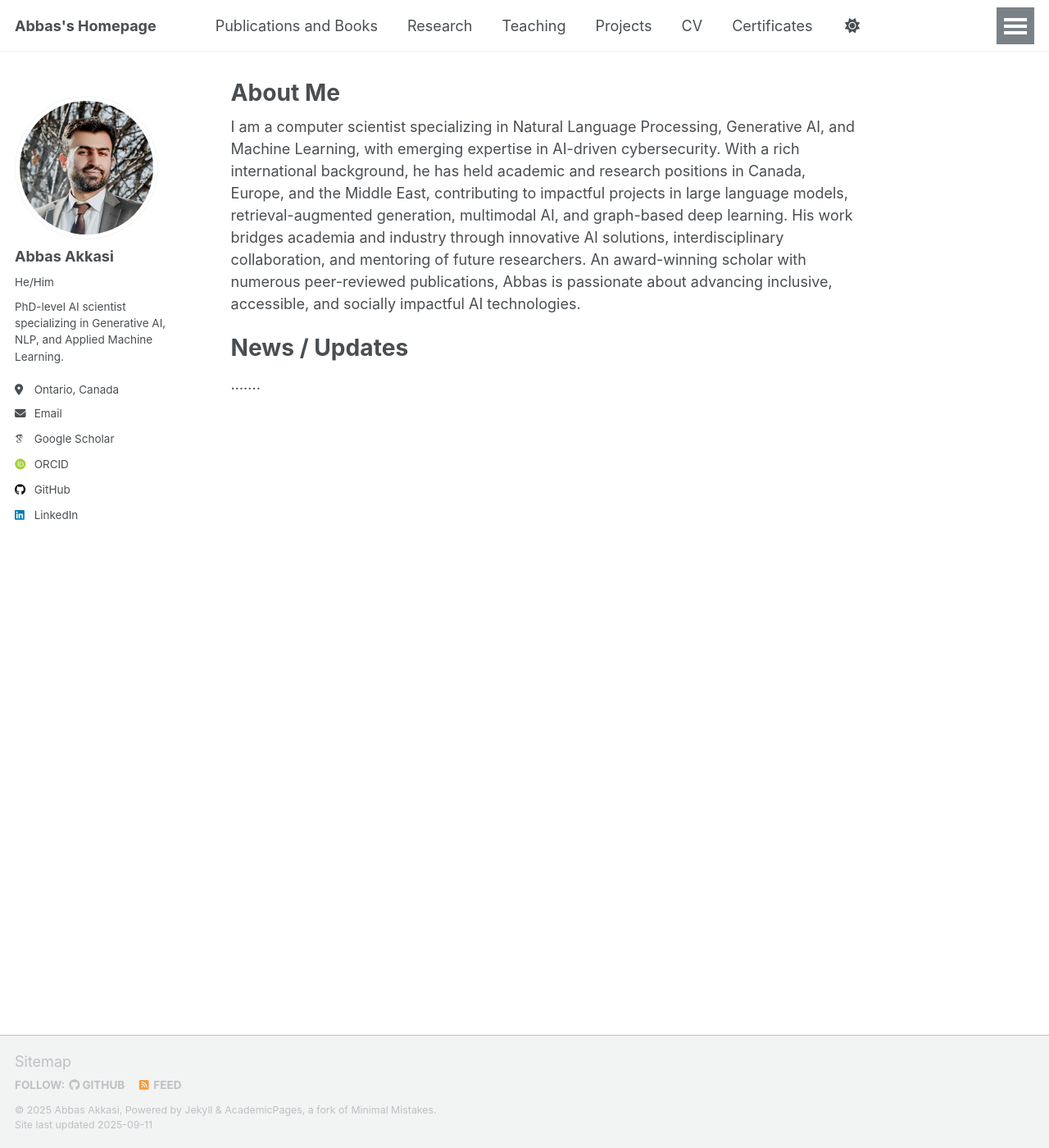
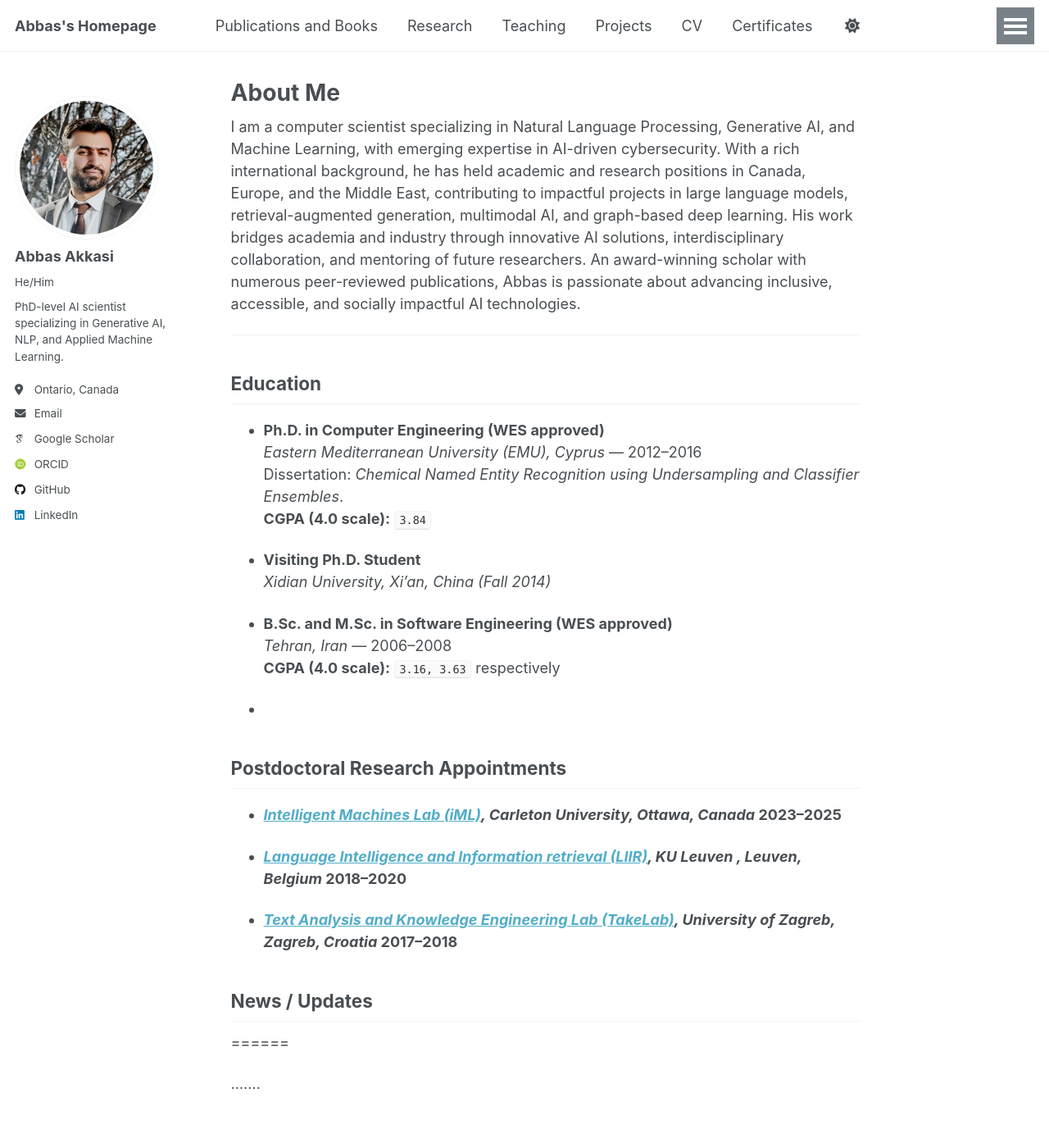
Before and after one commit to akkasi/akkasi.github.io, a Jekyll site: the page built from _pages/about.md, in a window 1280 px wide and 1400 px high. Shown: the whole window at 82% size. Built offline with Jekyll 4.4.1, drawn with Linux system fonts in a browser that asks for light colours; some web fonts are replaced; a script that is not in the unit is left out.

Commit message:
Update about.md

```diff
--- a/_pages/about.md
+++ b/_pages/about.md
@@ -2,14 +2,41 @@
 permalink: /
 title: "About Me"
 author_profile: true
-redirect_from:
-  - /about/
-  - /about.html
 ---
 
 I am a computer scientist specializing in Natural Language Processing, Generative AI, and Machine Learning, with emerging expertise in AI-driven cybersecurity. With a rich international background, he has held academic and research positions in Canada, Europe, and the Middle East, contributing to impactful projects in large language models, retrieval-augmented generation, multimodal AI, and graph-based deep learning. His work bridges academia and industry through innovative AI solutions, interdisciplinary collaboration, and mentoring of future researchers. An award-winning scholar with numerous peer-reviewed publications, Abbas is passionate about advancing inclusive, accessible, and socially impactful AI technologies.
 
+---
 
-News / Updates
+## Education
+
+
+
+- **Ph.D. in Computer Engineering (WES approved)**
+  *Eastern Mediterranean University (EMU), Cyprus* — 2012–2016
+  Dissertation: *Chemical Named Entity Recognition using Undersampling and Classifier Ensembles*.
+  **CGPA (4.0 scale):** `3.84`
+
+- **Visiting Ph.D. Student**
+  *Xidian University, Xi'an, China (Fall 2014)*
+
+- **B.Sc. and M.Sc. in Software Engineering (WES approved)**
+  *Tehran, Iran* — 2006–2008
+  **CGPA (4.0 scale):** `3.16, 3.63` respectively
+
+-
+
+
+## Postdoctoral Research Appointments
+
+- ***[Intelligent Machines Lab (iML)](https://iml.carleton.ca/), Carleton University, Ottawa, Canada*  2023–2025**
+
+
+- ***[Language Intelligence and Information retrieval (LIIR)](https://liir.cs.kuleuven.be/index.php), KU Leuven , Leuven, Belgium* 2018–2020**
+
+- ***[Text Analysis and Knowledge Engineering Lab (TakeLab)](https://takelab.fer.hr/#team), University of Zagreb, Zagreb, Croatia* 2017–2018**
+
+## News / Updates
 ======
+
 .......
```
